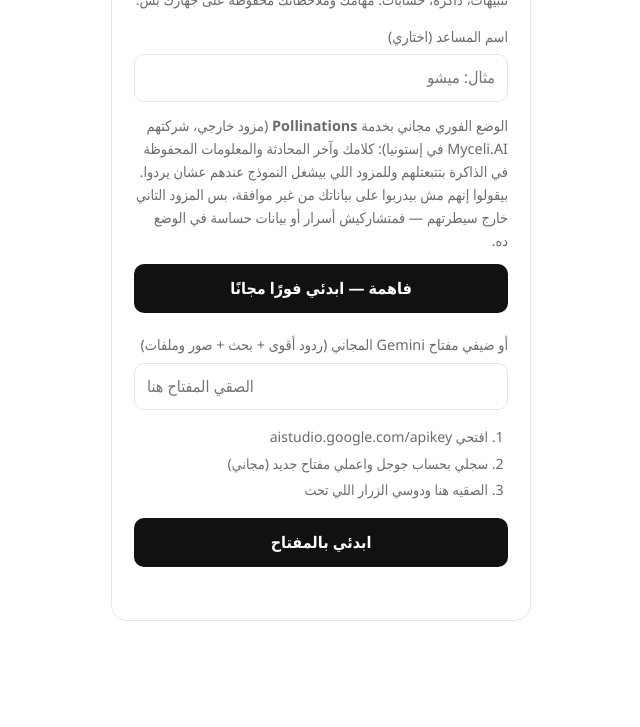
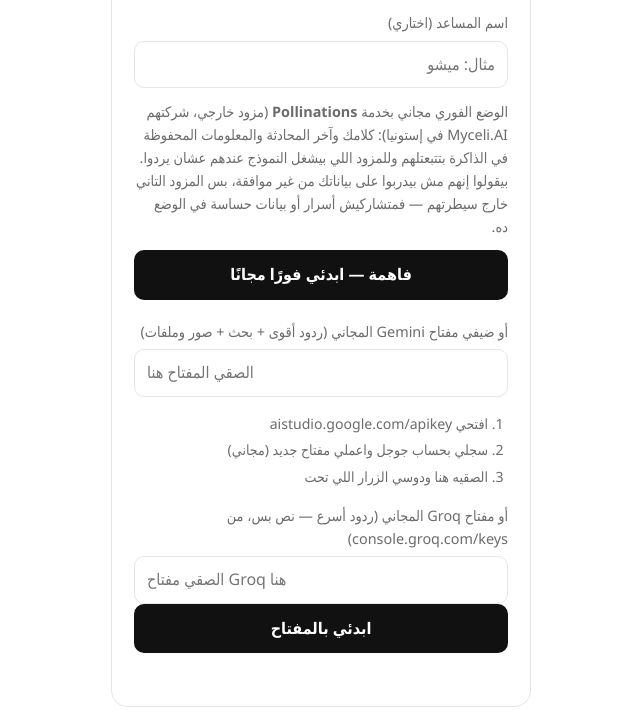
Before and after one commit to userabkareno/masaedi, a plain HTML site: page index.html in a window 1280 px wide. Shown: the part 146-873 px from the top of the page, without its empty margins (319-959 px from the left). Before the commit the page ends 800 px from the top, so only its background shows below. Drawn offline with Linux system fonts and the light colour scheme.

Commit message:
add optional Groq mode (free key, faster replies)

```diff
--- a/index.html
+++ b/index.html
@@ -29,6 +29,8 @@
       <li>سجلي بحساب جوجل واعملي مفتاح جديد (مجاني)</li>
       <li>الصقيه هنا ودوسي الزرار اللي تحت</li>
     </ol>
+    <label class="lbl" style="margin-top:16px">أو مفتاح Groq المجاني (ردود أسرع — نص بس، من console.groq.com/keys)</label>
+    <input id="setupGroqKey" type="password" placeholder="الصقي مفتاح Groq هنا" autocomplete="off" dir="ltr">
     <button id="setupGo" class="btn">ابدئي بالمفتاح</button>
     <p id="setupErr" class="err"></p>
   </div>
```
